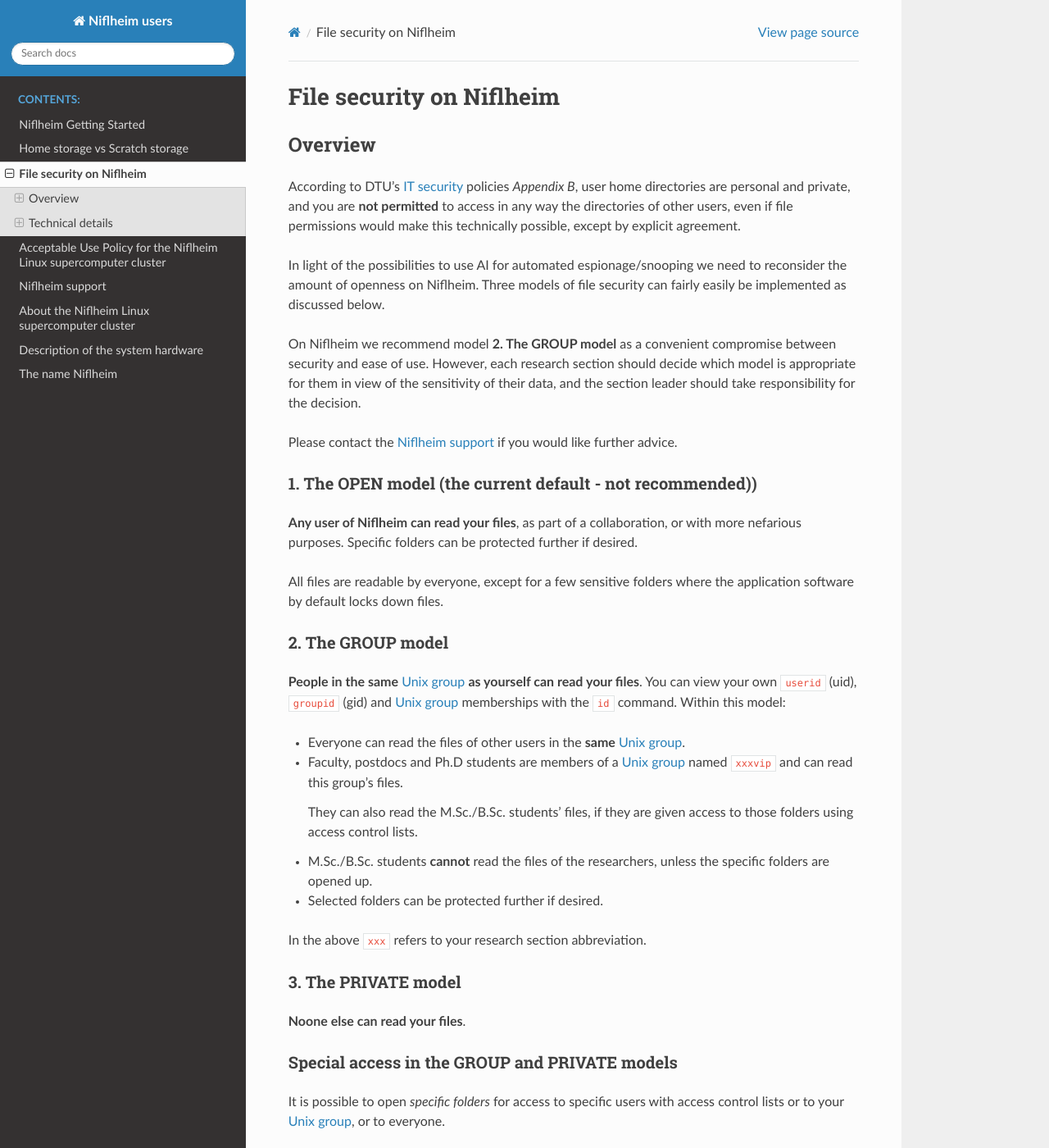
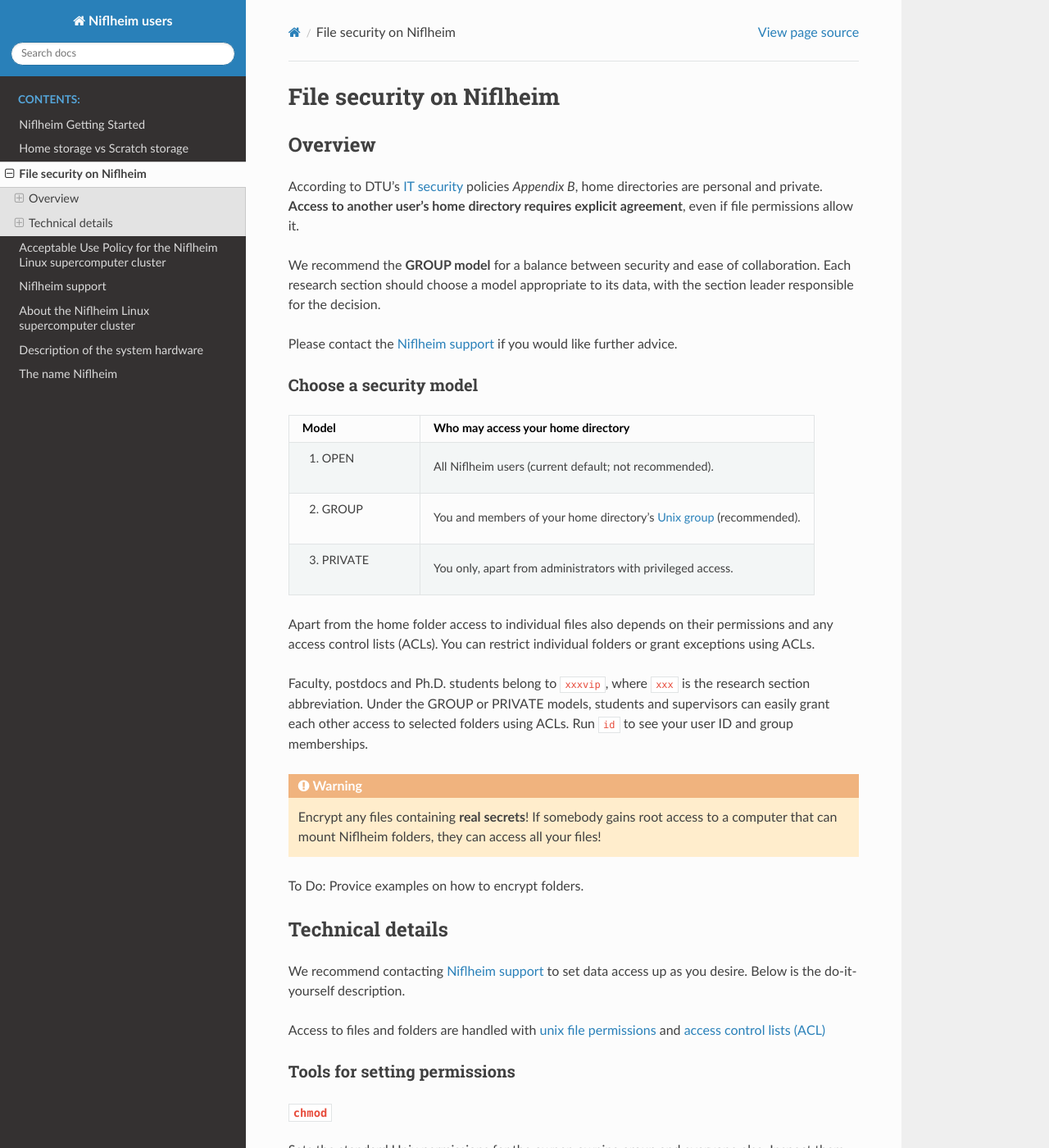
Before and after one commit to OleHolmNielsen/Niflheim_users, a Sphinx documentation site: the page built from docs/File_security_on_Niflheim.rst, in a window 1280 px wide and 1400 px high. Shown: the whole window at 82% size. Built offline with Sphinx 7.4.7 and the Read the Docs theme 3.1.0, drawn with Linux system fonts in a browser that asks for light colours.

Commit message:
table instead of longer description

```diff
--- a/docs/File_security_on_Niflheim.rst
+++ b/docs/File_security_on_Niflheim.rst
@@ -7,61 +7,40 @@
 Overview
 ===========
 
-According to DTU's `IT security`_ policies *Appendix B*, user home directories are personal and private,
-and you are **not permitted** to access in any way the directories of other users,
-even if file permissions would make this technically possible,
-except by explicit agreement.
+According to DTU's `IT security`_ policies *Appendix B*, home directories are personal and private.
+**Access to another user's home directory requires explicit agreement**, even if file permissions allow it.
 
-In light of the possibilities to use AI for automated espionage/snooping we need to reconsider the amount of openness on Niflheim.
-Three models of file security can fairly easily be implemented as discussed below.
-
-On Niflheim we recommend model **2. The GROUP model** as a convenient compromise between security and ease of use.
-However, each research section should decide which model is appropriate for them in view of the sensitivity of their data,
-and the section leader should take responsibility for the decision.
+We recommend the **GROUP model** for a balance between security and ease of collaboration.
+Each research section should choose a model appropriate to its data, with the section leader responsible for the decision.
 
 Please contact the :ref:`Niflheim_support` if you would like further advice.
 
 .. _IT security: https://www.inside.dtu.dk/informationshaandtering/informationssikkerhed
 
-1. The OPEN model (the current default - not recommended))
------------------------------------------------------------------
+Choose a security model
+-----------------------
 
-**Any user of Niflheim can read your files**,
-as part of a collaboration, or with more nefarious purposes.
-Specific folders can be protected further if desired.
+.. list-table::
+   :header-rows: 1
+   :widths: 25 75
 
-All files are readable by everyone, except for a few sensitive folders where the application software by default locks down files.
+   * - Model
+     - Who may access your home directory
+   * - 1. OPEN
+     - All Niflheim users (current default; not recommended).
+   * - 2. GROUP
+     - You and members of your home directory's `Unix group`_ (recommended).
+   * - 3. PRIVATE
+     - You only, apart from administrators with privileged access.
 
-2. The GROUP model
--------------------
+Apart from the home folder access to individual files also depends on their permissions and any access control lists (ACLs).
+You can restrict individual folders or grant exceptions using ACLs.
 
-**People in the same** `Unix group`_ **as yourself can read your files**.
-You can view your own ``userid`` (uid), ``groupid`` (gid) and `Unix group`_ memberships with the ``id`` command.
-Within this model:
-
-* Everyone can read the files of other users in the **same** `Unix group`_.
-
-* Faculty, postdocs and Ph.D students are members of a `Unix group`_ named ``xxxvip`` and can read this group's files.
-
-  They can also read the M.Sc./B.Sc. students' files, if they are given access to those folders using access control lists.
-
-* M.Sc./B.Sc. students **cannot** read the files of the researchers, unless the specific folders are opened up.
-
-* Selected folders can be protected further if desired.
-
-In the above ``xxx`` refers to your research section abbreviation.
+Faculty, postdocs and Ph.D. students belong to ``xxxvip``, where ``xxx`` is the research section abbreviation.
+Under the GROUP or PRIVATE models, students and supervisors can easily grant each other access to selected folders using ACLs.
+Run ``id`` to see your user ID and group memberships.
 
 .. _Unix group: https://docs.oracle.com/cd/E19120-01/open.solaris/819-2379/userconcept-35906/index.html
-
-3. The PRIVATE model
-----------------------
-
-**Noone else can read your files**.
-
-Special access in the GROUP and PRIVATE models
------------------------------------------------
-
-It is possible to open `specific folders` for access to specific users with access control lists or to your `Unix group`_, or to everyone.
 
 .. warning::
 
```
